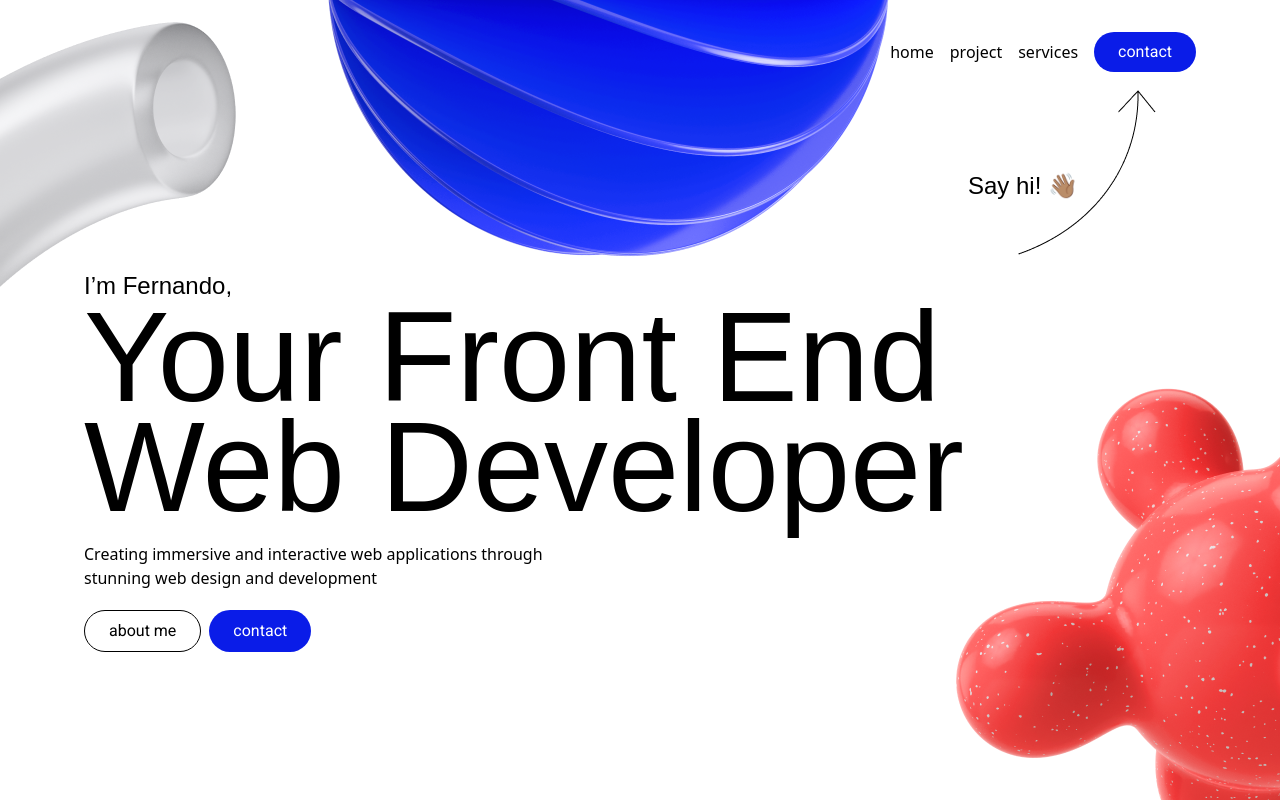
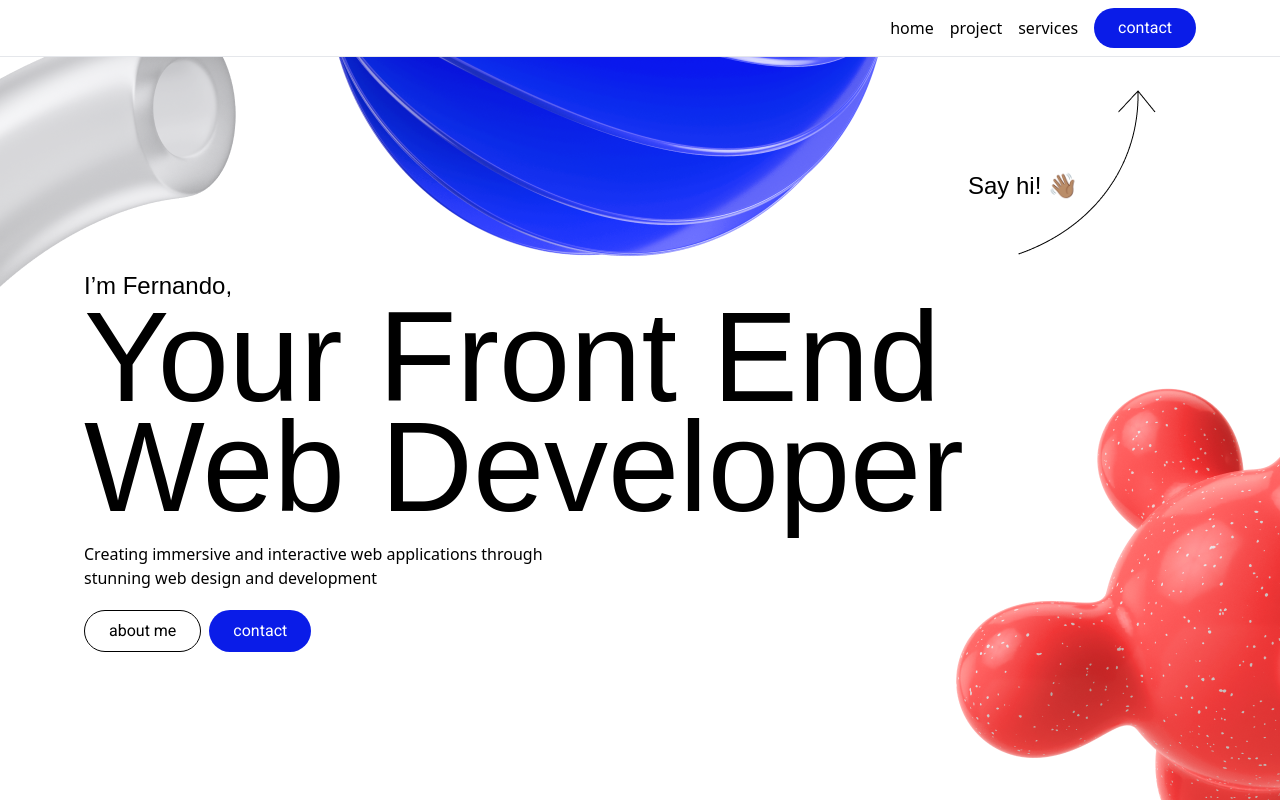
Before and after one commit to ferlarag/personal-portfolio, a React (Vite) app: page / in a window 1280 px wide. Shown: the top 800 px of the page. Built offline with nearby package versions, Linux system fonts and the light colour scheme; a web font is replaced by a local one.

Commit message:
Nav bar settup

```diff
--- a/src/components/Nav.jsx
+++ b/src/components/Nav.jsx
@@ -1,17 +1,84 @@
+import { HamburgerMenuIcon } from "@radix-ui/react-icons"
+import { motion } from "framer-motion"
+import { useEffect, useState } from "react"
+
 import Button from "./Button"
-import MainGrid from "./MainGrid"
 
 const Nav = () => {
+    const [isOpen, setIsOpen] = useState(false)
+    const [viewporWidth, setViewportWidth] = useState(window.innerWidth)
+
+    // const [scrollUp, setScrollUp] = useState(false)
+    // const scrollY = useTransform(useScroll().scrollY, [0, 100], [0, -100])
+
+    // //this useEffect will be listening to the screen scroll
+    // useEffect(() => {
+    //     const handleScroll = () => {
+    //         setScrollUp( scrollY.get() > scrollY.getPrevious() ? true : false)
+    //     }
+
+    //     window.addEventListener('scroll', handleScroll);
+
+    //     return () => window.removeEventListener('scroll', handleScroll)
+    // }, [scrollY])
+
+    //this useEffect will be listening to the screen size
+    useEffect(() => {
+        const handleResize = () => {
+            setViewportWidth(window.innerWidth)
+
+            // this makes sure the menu is closed automatically when going from big to small
+            // and that the menu is open automatically when going from small to big
+            if(!isOpen && window.innerWidth > 640){
+                setIsOpen(true)
+            } else if(window.innerWidth < 640){
+                setIsOpen(false)
+            }
+        }
+        window.addEventListener('resize', handleResize)
+        return () => {
+            window.removeEventListener('resize', handleResize)
+        }
+    }, [])
+
+    const handleClick = () => {
+        setIsOpen(!isOpen)
+    }
+
     return(
-        <nav className="py-8 fixed top-0 z-10 w-full">
-            <MainGrid>
-                <ul className="flex items-center gap-4 justify-end">
+        <nav
+            className="
+                flex flex-col p-0 fixed top-0 z-[999] w-full border-b
+                sm:py-2 sm:bg-white
+            "
+        >
+             {/* bg-white bg-opacity-25 backdrop-blur 👆🏽 */}
+            <div className="
+                bg-white w-full flex justify-end
+                sm:hidden sm:bg-transparent
+            ">
+                <button className="p-4" onClick={handleClick}>
+                    <HamburgerMenuIcon />
+                </button>
+            </div>
+            <motion.div
+                className="
+                    max-w-[1160px] w-full mx-auto h-screen flex-grow bg-white pt-10 absolute top-8 z-[-1] left-[100vw]
+                    sm:px-6 sm:h-auto sm:bg-transparent sm:w-full sm:relative sm:top-0 sm:pt-0
+                "
+                animate={{ x: !isOpen && viewporWidth < 639 ? 0 : -viewporWidth}}
+                transition={{duration: 0.5}}
+            >
+                <ul className="
+                    flex flex-col items-center gap-4 justify-end
+                    sm:flex-row
+                ">
                     <li>home</li>
                     <li>project</li>
                     <li>services</li>
                     <li><Button label="contact" type="main"/></li>
                 </ul>
-            </MainGrid>
+            </motion.div>
         </nav>
     )
 }
```
